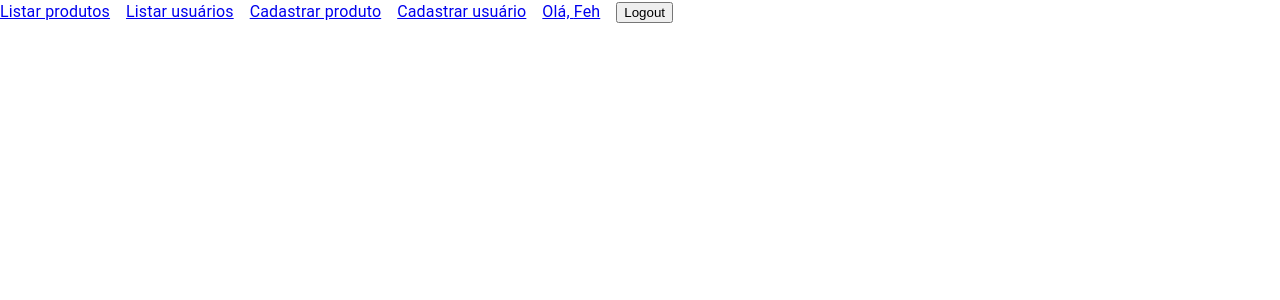
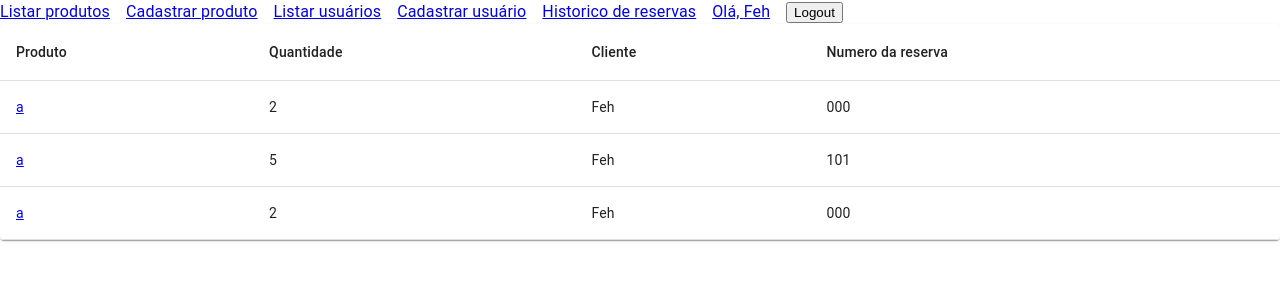
Before and after one commit to deirofelippe/bgc-frontend, a React (Create React App) app: page /reserva in a window 1280 px wide. Shown: the top 300 px of the page. Built offline with nearby package versions, Linux system fonts and the light colour scheme.

Commit message:
reserva e historico de reserva

```diff
--- a/package.json
+++ b/package.json
@@ -8,7 +8,7 @@
       "@testing-library/jest-dom": "^4.2.4",
       "@testing-library/react": "^9.5.0",
       "@testing-library/user-event": "^7.2.1",
-      "axios": "^0.19.2",
+      "axios": "^0.21.1",
       "react": "^16.13.1",
       "react-dom": "^16.13.1",
       "react-redux": "^7.2.1",
--- a/src/components/BarraNavegacao.js
+++ b/src/components/BarraNavegacao.js
@@ -30,17 +30,21 @@ const BarraNavegacao = (props) => {
 
          {login.tipoDeUsuario === 'ADMIN' &&
             <>
+               <Link to="/produto/formulario">
+                  Cadastrar produto
+               </Link>
                <Link to="/usuarios">
                   Listar usuários
-               </Link>
-               <Link to="/produto/formulario">
-                  Cadastrar produto
                </Link>
                <Link to="/usuario/formulario">
                   Cadastrar usuário
                </Link>
             </>
          }
+
+         <Link to="/reserva">
+            Historico de reservas
+         </Link>
 
          {login.logado === false
             ? <Link to="/login">Login</Link>
--- a/src/components/Rotas.js
+++ b/src/components/Rotas.js
@@ -1,5 +1,5 @@
 import React from 'react';
-import { Route } from 'react-router-dom';
+import { Route, Switch } from 'react-router-dom';
 import ListagemProdutos from './produto/ListagemProdutos';
 import ListagemUsuarios from './usuario/ListagemUsuarios';
 import FormularioProduto from './produto/FormularioProduto';
@@ -10,41 +10,55 @@ import Produto from './produto/Produto';
 import Usuario from './usuario/Usuario';
 import Login from './Login';
 import Reserva from './reserva/Reserva';
+import HistoricoReserva from './reserva/HistoricoReserva';
 
 const Rotas = props => (
    <>
-      <Route exact path="/">
-         <ListagemProdutos />
-      </Route>
-      <Route exact path="/produto/:id">
-         <Produto />
-      </Route>
-      <Route exact path="/produto/formulario">
-         <FormularioProduto />
-      </Route>
-      <Route exact path="/produto/atualizacao/:id">
-         <AtualizacaoProduto />
-      </Route>
-
+   <Switch>
       <Route exact path="/usuarios">
          <ListagemUsuarios />
-      </Route>
-      <Route exact path="/usuario/:id">
-         <Usuario />
-      </Route>
-      <Route exact path="/usuario/formulario">
-         <FormularioUsuario />
-      </Route>
-      <Route exact path="/usuario/atualizacao/:id">
-         <AtualizacaoUsuario />
-      </Route>
-
-      <Route exact path="/reserva/:id">
-         <Reserva />
       </Route>
       <Route exact path="/login">
          <Login />
       </Route>
+      <Route exact path="/">
+         <ListagemProdutos />
+      </Route>
+   </Switch>
+
+   <Switch>
+      <Route exact path="/produto/atualizacao/:id">
+         <AtualizacaoProduto />
+      </Route>
+      <Route path="/produto/formulario">
+         <FormularioProduto />
+      </Route>
+      <Route path="/produto/:id">
+         <Produto />
+      </Route>
+   </Switch>
+
+   <Switch>
+      <Route exact path="/usuario/atualizacao/:id">
+         <AtualizacaoUsuario />
+      </Route>
+      <Route path="/usuario/formulario">
+         <FormularioUsuario />
+      </Route>
+      <Route path="/usuario/:id">
+         <Usuario />
+      </Route>
+   </Switch>
+
+   <Switch>
+      <Route path="/reserva/:idProduto">
+         <Reserva />
+      </Route>
+      <Route path="/reserva">
+         <HistoricoReserva />
+      </Route>
+   </Switch>
+
    </>
 )
 
--- a/src/components/produto/Produto.js
+++ b/src/components/produto/Produto.js
@@ -12,7 +12,7 @@ const Produto = props => {
          <h2>{produto.nome}</h2>
          <h1>{produto.descricao}</h1>
          <h1>{produto.preco}</h1>
-         <Link to="/reserva">Comprar</Link>
+         <Link to={`/reserva/${produto.id}`}>Comprar</Link>
       </div>
    );
 }
--- /dev/null
+++ b/src/components/reserva/HistoricoReserva.js
@@ -0,0 +1,61 @@
+import React, { useState } from 'react';
+import { Link } from 'react-router-dom';
+import { makeStyles } from '@material-ui/core/styles';
+import { Table, TableBody, TableCell, TableContainer, TableHead, TableRow, Paper } from '@material-ui/core';
+import { connect } from 'react-redux';
+import { buscarHistorico } from '../../services/reservaService';
+
+const HistoricoReserva = props => {
+   const useStyles = makeStyles({
+      table: {
+         minWidth: 650,
+      },
+   });
+
+   const classes = useStyles()
+
+   const login = props.login
+
+   const [historico, setHistorico] = useState(buscarHistorico(
+      login.id,
+      props.reservas,
+      props.produtos
+   ))
+
+   console.log(historico)
+
+   return (
+      <TableContainer component={Paper}>
+         <Table className={classes.table} aria-label="simple table">
+            <TableHead>
+               <TableRow>
+                  <TableCell>Produto</TableCell>
+                  <TableCell>Quantidade</TableCell>
+                  <TableCell>Cliente</TableCell>
+                  <TableCell>Numero da reserva</TableCell>
+               </TableRow>
+            </TableHead>
+            <TableBody>
+               {historico.map((item) => (
+                  <TableRow key={item.reserva.numero}>
+                     <TableCell>
+                        <Link to={`/produto/${item.produto.id}`}>{item.produto.nome}</Link>
+                     </TableCell>
+                     <TableCell>{item.reserva.quantidade}</TableCell>
+                     <TableCell>{login.nome}</TableCell>
+                     <TableCell>{item.reserva.numero}</TableCell>
+                  </TableRow>
+               ))}
+            </TableBody>
+         </Table>
+      </TableContainer>
+   );
+}
+
+const mapStateToProps = state => ({
+   produtos: state.produtos,
+   reservas: state.reservas,
+   login: state.login
+})
+
+export default connect(mapStateToProps)(HistoricoReserva);
--- a/src/components/reserva/Reserva.js
+++ b/src/components/reserva/Reserva.js
@@ -3,40 +3,65 @@ import { useParams, Link } from 'react-router-dom';
 import { connect } from 'react-redux';
 import { buscarProduto } from '../../services/produtoService';
 import { adicionarReserva } from '../../redux/actions/reservaActions';
+import { iniciarEstadoReserva } from '../../utils/inicializandoEstado';
+import { buscarUsuario } from '../../services/usuarioService';
 
 const Reserva = props => {
-   const { id } = useParams()
-   const estadoInicialReserva = () => {
-      return {
-         idProduto: id, idUsuario: props.login.id,
-         quantidade: 0, dataReserva: '',
-         numero: new Date().getTime(),
-      }
+   const { idProduto } = useParams()
+
+   const iniciarEstado = () => {
+      const idUsuario = props.login.id
+      return iniciarEstadoReserva(idProduto, idUsuario)
    }
 
-   const [reserva, setReserva] = useState(estadoInicialReserva())
+   const [reserva, setReserva] = useState(iniciarEstado())
+   const [produto, setProduto] = useState(buscarProduto(props.produtos, idProduto))
+   const [statusReserva, setStatusReserva] = useState({ mensagem: '' })
 
-   const handleSubmit = async event => {
+   const handleSubmit = event => {
       event.preventDefault()
-      await setReserva({...reserva, dataReserva: new Date().getTime()})
-      await props.adicionarReserva(reserva)
-      console.log('Reserva feita!')
+      if(reserva.quantidade <= 0){
+         return
+      }
+
+      setReserva({
+         ...reserva,
+         dataReserva: new Date(),
+         numero: new Date().getTime()
+      })
       console.log(reserva)
+      setStatusReserva({ mensagem: 'Reserva feita!'})
+      props.adicionarReserva(reserva)
+
+      const usuario = buscarUsuario(props.usuarios, props.login.id)
+   }
+
+   const handleChange = event => {
+      const { name, value } = event.target
+      if(value <= 0){
+         return
+      }
+      setReserva({ ...reserva, [name]: value })
    }
 
    const login = props.login
-   const produto = buscarProduto(props.produtos, id)
 
    return (
       <div>
          <h2>{produto.nome}</h2>
          <h2>{produto.preco}</h2>
          <form>
+            <label>Quantidade:
+               <input type="number" name="quantidade" value={reserva.quantidade} onChange={handleChange} />
+            </label>
             {login.logado === true
             ? <button onClick={handleSubmit}>Fazer reserva</button>
             : <Link to="/login">Faça login para reservar o produto</Link>
             }
 
+            <h3>
+               {statusReserva.mensagem}
+            </h3>
          </form>
       </div>
    );
@@ -44,7 +69,8 @@ const Reserva = props => {
 
 const mapStateToProps = state => ({
    produtos: state.produtos,
-   login: state.login
+   login: state.login,
+   usuarios: state.usuarios
 })
 
 const mapDispatchToProps = dispatch => ({
--- /dev/null
+++ b/src/services/reservaService.js
@@ -0,0 +1,17 @@
+export const buscarHistorico = (idUsuario, reservas, produtos) => {
+   let historico = []
+   reservas = reservas.filter(reserva => reserva.idUsuario === idUsuario)
+
+   reservas.forEach(reserva => {
+      produtos.forEach(produto => {
+         console.log(reserva.dataReserva)
+         if(produto.id === reserva.idProduto){
+            historico.push({
+               produto,
+               reserva
+            })
+         }
+      })
+   })
+   return historico
+}
--- a/src/utils/DadosBase.js
+++ b/src/utils/DadosBase.js
@@ -23,16 +23,16 @@ export const dadosUsuarios = () => {
 
 export const dadosReservas = () => {
    return [
-      { "idProduto": "1", "idUsuario": "1", "quantidade": "2", "dataReserva": "aa", "numeroReserva": "000" },
-      { "idProduto": "3", "idUsuario": "3", "quantidade": "5", "dataReserva": "bb", "numeroReserva": "101" },
-      { "idProduto": "4", "idUsuario": "4", "quantidade": "7", "dataReserva": "dd", "numeroReserva": "234" },
-      { "idProduto": "1", "idUsuario": "6", "quantidade": "1", "dataReserva": "ab", "numeroReserva": "123" },
-      { "idProduto": "2", "idUsuario": "6", "quantidade": "1", "dataReserva": "cd", "numeroReserva": "456" },
-      { "idProduto": "1", "idUsuario": "1", "quantidade": "2", "dataReserva": "aa", "numeroReserva": "000" },
-      { "idProduto": "3", "idUsuario": "3", "quantidade": "5", "dataReserva": "bb", "numeroReserva": "101" },
-      { "idProduto": "4", "idUsuario": "4", "quantidade": "7", "dataReserva": "dd", "numeroReserva": "234" },
-      { "idProduto": "1", "idUsuario": "6", "quantidade": "1", "dataReserva": "ab", "numeroReserva": "123" },
-      { "idProduto": "2", "idUsuario": "6", "quantidade": "1", "dataReserva": "cd", "numeroReserva": "456" },
+      { "idProduto": "1", "idUsuario": "123", "quantidade": "2", "dataReserva": "aa", "numero": "000" },
+      { "idProduto": "1", "idUsuario": "123", "quantidade": "5", "dataReserva": "bb", "numero": "101" },
+      { "idProduto": "4", "idUsuario": "4", "quantidade": "7", "dataReserva": "dd", "numero": "234" },
+      { "idProduto": "1", "idUsuario": "6", "quantidade": "1", "dataReserva": "ab", "numero": "123" },
+      { "idProduto": "2", "idUsuario": "6", "quantidade": "1", "dataReserva": "cd", "numero": "456" },
+      { "idProduto": "1", "idUsuario": "123", "quantidade": "2", "dataReserva": "aa", "numero": "000" },
+      { "idProduto": "3", "idUsuario": "3", "quantidade": "5", "dataReserva": "bb", "numero": "101" },
+      { "idProduto": "4", "idUsuario": "4", "quantidade": "7", "dataReserva": "dd", "numero": "234" },
+      { "idProduto": "1", "idUsuario": "6", "quantidade": "1", "dataReserva": "ab", "numero": "123" },
+      { "idProduto": "2", "idUsuario": "6", "quantidade": "1", "dataReserva": "cd", "numero": "456" },
    ]
 }
 
@@ -51,5 +51,14 @@ export const dadosProdutos = () => {
       produtos.push(produto)
    }
 
+   const produto2 = {
+      "id": "1",
+      "imagem":`a`,
+      "nome": "a",
+      "descricao": "a",
+      "preco": "5000"
+   }
+   produtos.push(produto2)
+
    return produtos
 }
--- a/src/utils/inicializandoEstado.js
+++ b/src/utils/inicializandoEstado.js
@@ -37,12 +37,12 @@ export const iniciarEstadoUsuario = () => {
    }
 }
 
-export const iniciarEstadoReserva = () => {
+export const iniciarEstadoReserva = (idProduto = '', idUsuario = '') => {
    return {
-      idProduto: '',
-      idUsuario: '',
-      quantidade: '',
+      idProduto: idProduto,
+      idUsuario: idUsuario,
+      quantidade: '1',
       dataReserva: '',
-      numeroReserva: ''
+      numero: ''
    }
 }
```
Also changed, not shown: 1 other file (tests, documents, lock files or other folders).
